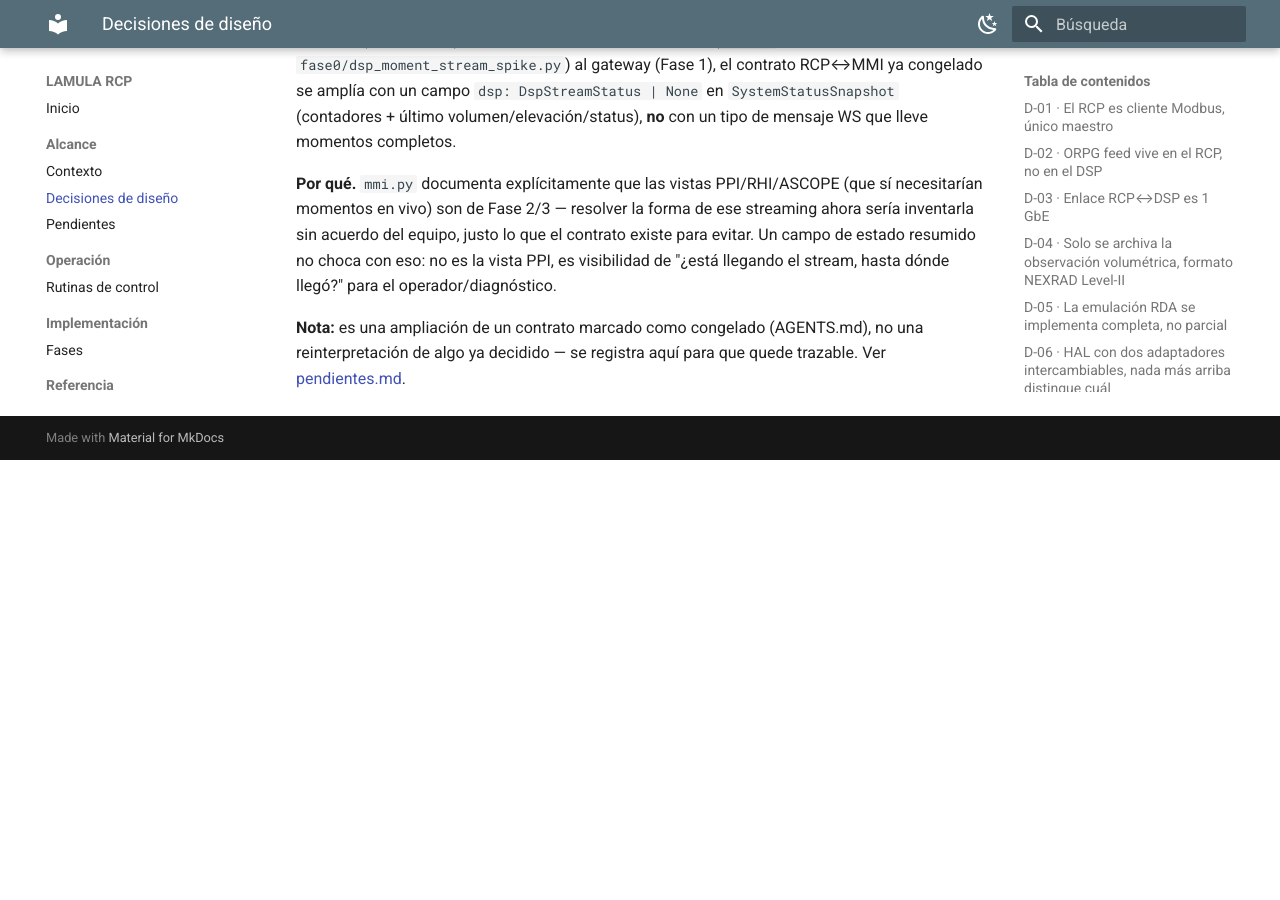
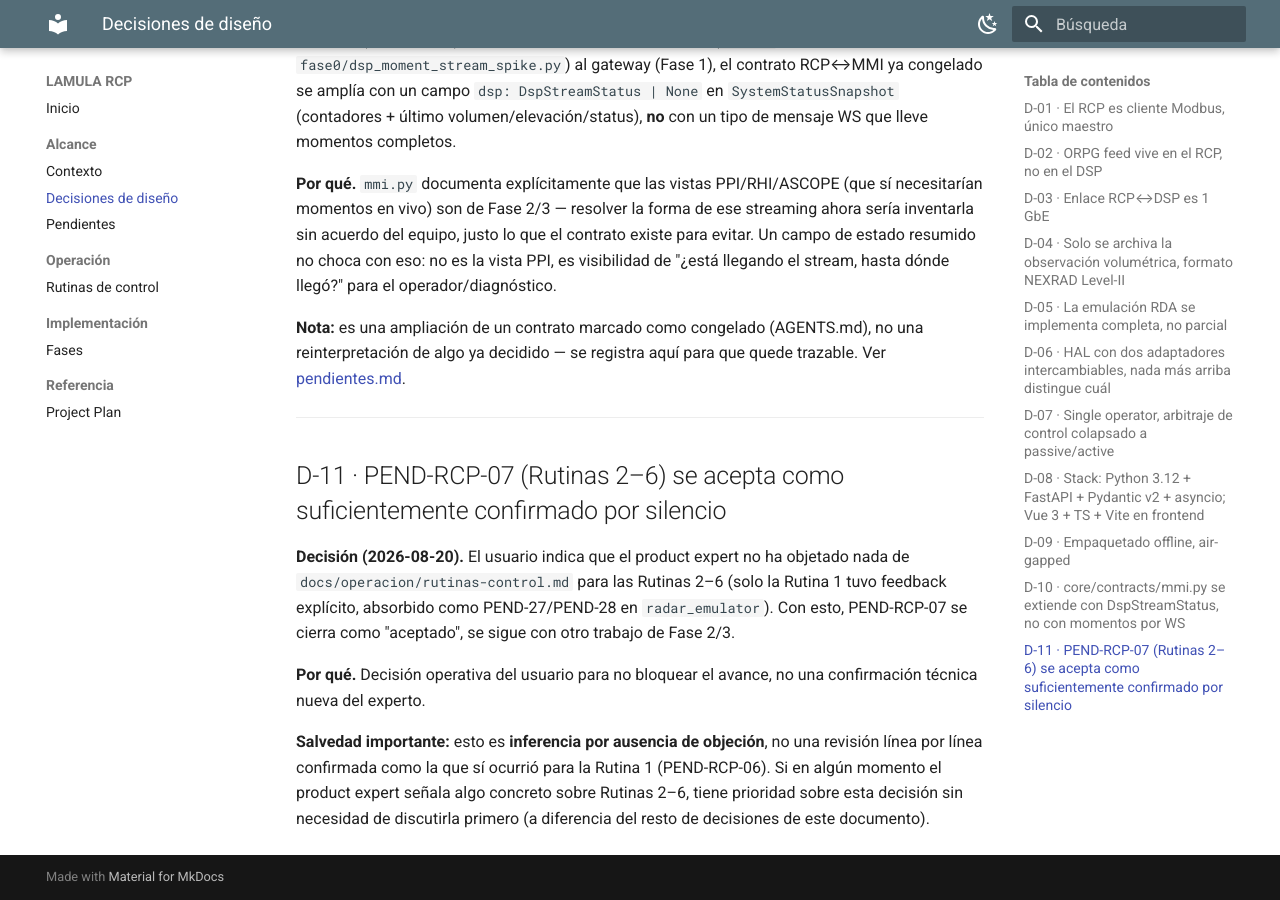
Before and after one commit to vladimir1284/lamula-rcp, an MkDocs documentation site: the page built from docs/alcance/decisiones.md, in a window 1280 px wide and 900 px high, scrolled down 3267 px. Built offline with MkDocs 1.6.1 and Material for MkDocs 9.7.7, drawn with Linux system fonts in a browser that asks for light colours; before the commit the page ends 3727 px from its top, so only the background shows below that.

Commit message:
docs: acepta PEND-RCP-07 por decision del usuario (D-11)
Product expert no objeto nada de las Rutinas 2-6; el usuario decide
tratarlo como suficiente para seguir, sin bloquear mas trabajo de
Fase 2/3. Registrado como inferencia por ausencia de objecion, no
como revision confirmada -- objecion futura del experto tiene
prioridad automatica.

```diff
--- a/docs/alcance/decisiones.md
+++ b/docs/alcance/decisiones.md
@@ -141,3 +141,20 @@
 **Nota:** es una ampliación de un contrato marcado como congelado (AGENTS.md), no una
 reinterpretación de algo ya decidido — se registra aquí para que quede trazable. Ver
 [pendientes.md](pendientes.md#pend-rcp-05-el-dsp-externo-no-tiene-aun-una-interfaz-de-referencia-ejecutable).
+
+---
+
+## D-11 · PEND-RCP-07 (Rutinas 2–6) se acepta como suficientemente confirmado por silencio
+
+**Decisión (2026-08-20).** El usuario indica que el product expert no ha objetado nada de
+`docs/operacion/rutinas-control.md` para las Rutinas 2–6 (solo la Rutina 1 tuvo feedback
+explícito, absorbido como PEND-27/PEND-28 en `radar_emulator`). Con esto, PEND-RCP-07 se cierra
+como "aceptado", se sigue con otro trabajo de Fase 2/3.
+
+**Por qué.** Decisión operativa del usuario para no bloquear el avance, no una confirmación
+técnica nueva del experto.
+
+**Salvedad importante:** esto es **inferencia por ausencia de objeción**, no una revisión línea
+por línea confirmada como la que sí ocurrió para la Rutina 1 (PEND-RCP-06). Si en algún momento
+el product expert señala algo concreto sobre Rutinas 2–6, tiene prioridad sobre esta decisión sin
+necesidad de discutirla primero (a diferencia del resto de decisiones de este documento).
```
Also changed, not shown: docs/alcance/pendientes.md (+8 -0 lines).
